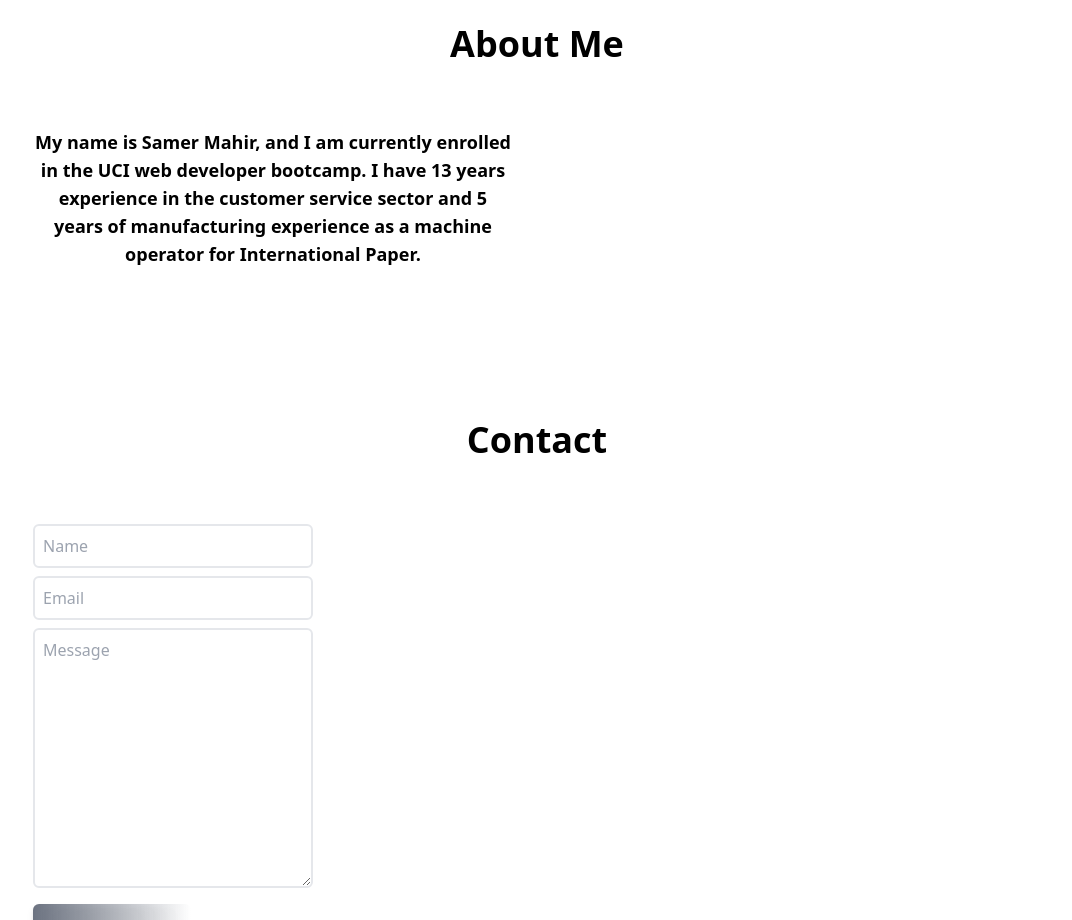
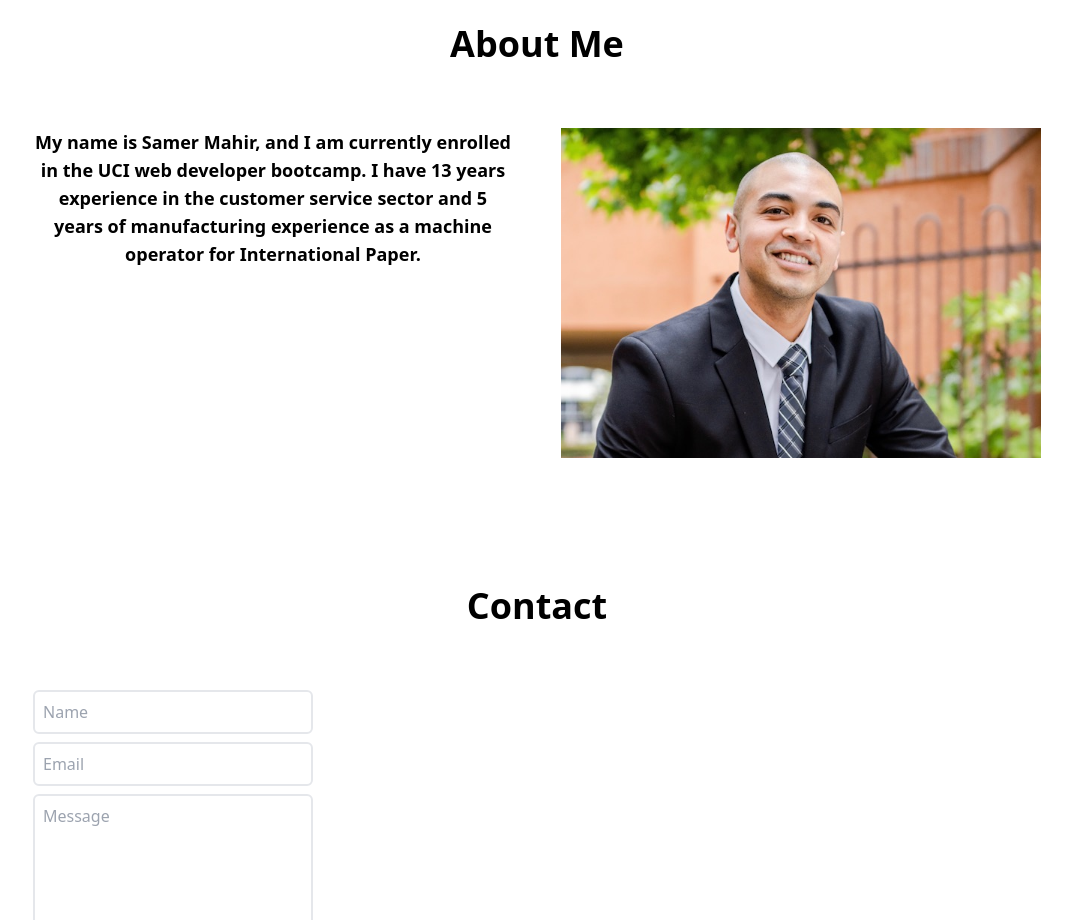
Before and after one commit to samermahir/React-Portfolio, a React (Vite) app: page / in a window 1280 px wide. Shown: the part 1820-2740 px from the top of the page, without its empty margins (103-1175 px from the left). Built offline with nearby package versions, Linux system fonts and the light colour scheme.

Commit message:
profile picture

```diff
--- a/src/components/About.jsx
+++ b/src/components/About.jsx
@@ -1,5 +1,7 @@
 import React from "react";
-import Title from "./Title";
+// import Title from "./Title";
+import IMG_4418 from "/assets/IMG_4418.jpg";
+
 
 function About() {
     return (
@@ -10,6 +12,9 @@ function About() {
             <p className="text-lg max-w-xl mb-6 font-bold text-center">My name is Samer Mahir, and I am currently enrolled in the UCI web developer bootcamp.
              I have 13 years experience in the customer service sector and
              5 years of manufacturing experience as a machine operator for International Paper.</p>
+
+             <img src={IMG_4418} alt="IMG_4418" />
+
              {/* <a href="mailto:samermahir@yahoo.com"
              className="block mt-3 text-md md:text-lg font-bold
              font-regular text-gray-500 hover:text-blue-500">samermahir@yahoo.com</a> */}
```
Also changed, not shown: public/assets/IMG_4418.jpg (added).
